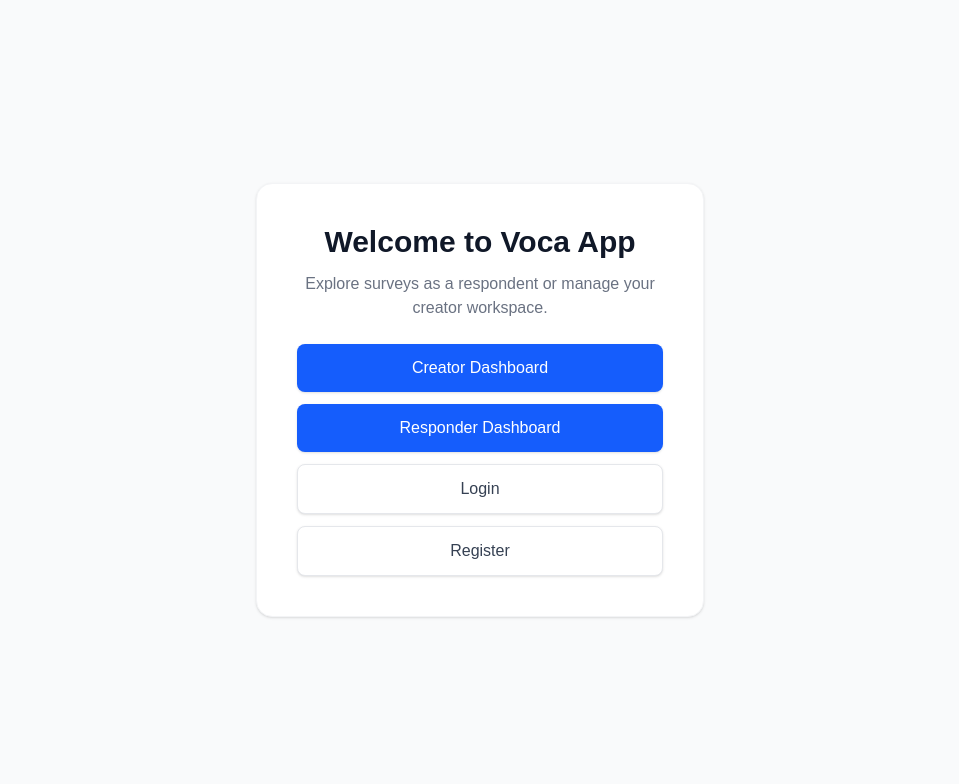
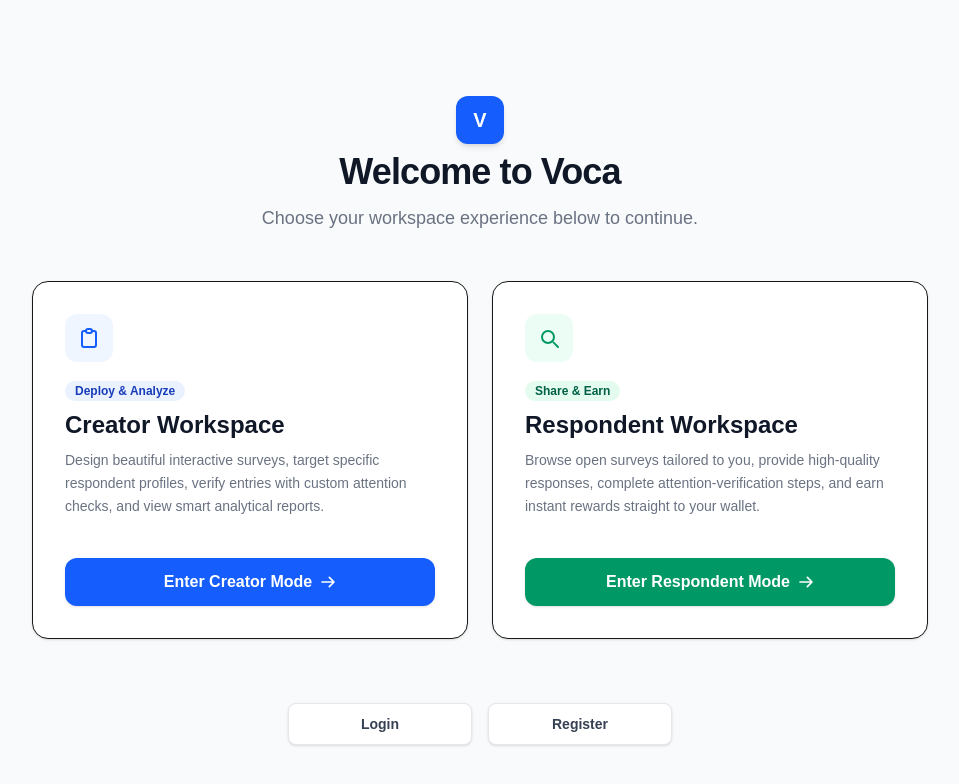
Before and after one commit to Murito-01/voca-app, a Next.js app: page / in a window 1280 px wide. Shown: the top 784 px of the page, without its empty margins (160-1119 px from the left). Built offline with nearby package versions, Linux system fonts and the light colour scheme; no server answers.

Commit message:
feat: implement auto-redirect to workspaces based on stored preferences and update landing page UI

```diff
--- a/src/app/page.tsx
+++ b/src/app/page.tsx
@@ -2,6 +2,7 @@
 
 import Link from "next/link";
 import { useEffect, useState } from "react";
+import { useRouter } from "next/navigation";
 import { supabase } from "@/lib/supabase";
 import LogoutButton from "@/components/ui/LogoutButton";
 import { User } from "@supabase/supabase-js";
@@ -9,69 +10,172 @@ import { User } from "@supabase/supabase-js";
 export default function Home() {
   const [user, setUser] = useState<User | null>(null);
   const [loading, setLoading] = useState(true);
+  const [isRedirecting, setIsRedirecting] = useState(false);
+  const router = useRouter();
 
   useEffect(() => {
-    // Get initial user
-    const getUser = async () => {
+    const checkUser = async () => {
       const { data: { user } } = await supabase.auth.getUser();
       setUser(user);
+
+      if (user) {
+        const lastWorkspace = localStorage.getItem('lastWorkspace');
+        if (lastWorkspace === 'creator') {
+          setIsRedirecting(true);
+          router.push('/creator');
+          return;
+        } else if (lastWorkspace === 'responder') {
+          setIsRedirecting(true);
+          router.push('/responder');
+          return;
+        }
+      }
       setLoading(false);
     };
 
-    getUser();
+    checkUser();
 
-    // Listen for changes
+    // Listen for auth state changes
     const { data: { subscription } } = supabase.auth.onAuthStateChange((_event, session) => {
       setUser(session?.user ?? null);
+      if (session?.user) {
+        const lastWorkspace = localStorage.getItem('lastWorkspace');
+        if (lastWorkspace === 'creator') {
+          setIsRedirecting(true);
+          router.push('/creator');
+        } else if (lastWorkspace === 'responder') {
+          setIsRedirecting(true);
+          router.push('/responder');
+        }
+      }
     });
 
     return () => subscription.unsubscribe();
-  }, []);
+  }, [router]);
+
+  // Loading or redirecting state
+  if (loading || isRedirecting) {
+    return (
+      <main className="flex min-h-screen flex-col items-center justify-center bg-gray-50">
+        <div className="flex flex-col items-center gap-4">
+          <div className="h-16 w-16 rounded-2xl bg-blue-600 flex items-center justify-center text-white text-3xl font-black shadow-lg animate-pulse">
+            V
+          </div>
+          <div className="flex items-center gap-1.5 mt-2">
+            <div className="h-2.5 w-2.5 rounded-full bg-blue-600 animate-bounce" style={{ animationDelay: '0ms' }} />
+            <div className="h-2.5 w-2.5 rounded-full bg-blue-600 animate-bounce" style={{ animationDelay: '150ms' }} />
+            <div className="h-2.5 w-2.5 rounded-full bg-blue-600 animate-bounce" style={{ animationDelay: '300ms' }} />
+          </div>
+          <p className="text-xs font-bold text-gray-400 tracking-widest uppercase mt-2">Preparing Workspace</p>
+        </div>
+      </main>
+    );
+  }
 
   return (
-    <main className="flex min-h-screen flex-col items-center justify-center p-24 bg-gray-50">
-      <div className="bg-white p-10 rounded-2xl shadow-sm border border-gray-100 flex flex-col items-center gap-6 max-w-md text-center">
-        <div>
-          <h1 className="text-3xl font-bold text-gray-900 mb-3">Welcome to Voca App</h1>
-          {user && <p className="text-sm text-blue-600 font-medium mb-2">Logged in as {user.email}</p>}
-          <p className="text-gray-500 text-base">Explore surveys as a respondent or manage your creator workspace.</p>
+    <main className="flex min-h-screen flex-col items-center justify-center p-6 md:p-24 bg-gray-50">
+      <div className="w-full max-w-4xl flex flex-col items-center gap-8 md:gap-12">
+        {/* Welcome Header */}
+        <div className="text-center space-y-3 max-w-xl">
+          <div className="h-12 w-12 rounded-xl bg-blue-600 mx-auto flex items-center justify-center text-white text-xl font-black shadow-md mb-2">
+            V
+          </div>
+          <h1 className="text-4xl font-extrabold text-gray-900 tracking-tight">Welcome to Voca</h1>
+          {user && (
+            <div className="inline-flex items-center gap-2 rounded-full bg-blue-50 px-3 py-1 text-xs font-semibold text-blue-700">
+              <span className="h-1.5 w-1.5 rounded-full bg-blue-600 animate-ping" />
+              Logged in as {user.email}
+            </div>
+          )}
+          <p className="text-gray-500 text-lg leading-relaxed">
+            Choose your workspace experience below to continue.
+          </p>
         </div>
 
-        <div className="flex flex-col gap-3 w-full">
-          <Link href="/creator"
-            className="px-6 py-3 bg-blue-600 text-white font-medium rounded-lg hover:bg-blue-700 transition-colors shadow-sm hover:shadow-md active:scale-95 w-full"
+        {/* Visual Cards Grid */}
+        <div className="grid grid-cols-1 md:grid-cols-2 gap-6 w-full">
+          {/* Creator Card */}
+          <div className="group bg-white p-8 rounded-2xl border border-gray-150 shadow-sm hover:shadow-xl hover:-translate-y-1 transition-all duration-300 flex flex-col justify-between gap-6">
+            <div className="space-y-4">
+              <div className="inline-flex h-12 w-12 items-center justify-center rounded-xl bg-blue-50 text-blue-600 transition-colors group-hover:bg-blue-600 group-hover:text-white">
+                <svg xmlns="http://www.w3.org/2000/svg" className="h-6 w-6" fill="none" viewBox="0 0 24 24" stroke="currentColor" strokeWidth={2}>
+                  <path strokeLinecap="round" strokeLinejoin="round" d="M9 5H7a2 2 0 00-2 2v12a2 2 0 002 2h10a2 2 0 002-2V7a2 2 0 00-2-2h-2M9 5a2 2 0 002 2h2a2 2 0 002-2M9 5a2 2 0 012-2h2a2 2 0 012 2" />
+                </svg>
+              </div>
+              <div>
+                <span className="inline-flex items-center rounded-full bg-blue-100/60 px-2.5 py-0.5 text-xs font-semibold text-blue-800 mb-2">
+                  Deploy & Analyze
+                </span>
+                <h2 className="text-2xl font-bold text-gray-900 group-hover:text-blue-600 transition-colors">Creator Workspace</h2>
+                <p className="text-gray-500 text-sm mt-2 leading-relaxed">
+                  Design beautiful interactive surveys, target specific respondent profiles, verify entries with custom attention checks, and view smart analytical reports.
+                </p>
+              </div>
+            </div>
+
+            <Link
+              href="/creator"
+              className="mt-4 flex items-center justify-center gap-2 w-full py-3 bg-blue-600 text-white font-bold rounded-xl hover:bg-blue-700 transition-all shadow-sm hover:shadow-md active:scale-[0.98]"
             >
-            Creator Dashboard
+              Enter Creator Mode
+              <svg xmlns="http://www.w3.org/2000/svg" className="h-4 w-4" fill="none" viewBox="0 0 24 24" stroke="currentColor" strokeWidth={2.5}>
+                <path strokeLinecap="round" strokeLinejoin="round" d="M14 5l7 7m0 0l-7 7m7-7H3" />
+              </svg>
             </Link>
+          </div>
 
-          <Link href="/responder"
-            className="px-6 py-3 bg-blue-600 text-white font-medium rounded-lg hover:bg-blue-700 transition-colors shadow-sm hover:shadow-md active:scale-95 w-full"
+          {/* Respondent Card */}
+          <div className="group bg-white p-8 rounded-2xl border border-gray-150 shadow-sm hover:shadow-xl hover:-translate-y-1 transition-all duration-300 flex flex-col justify-between gap-6">
+            <div className="space-y-4">
+              <div className="inline-flex h-12 w-12 items-center justify-center rounded-xl bg-emerald-50 text-emerald-600 transition-colors group-hover:bg-emerald-600 group-hover:text-white">
+                <svg xmlns="http://www.w3.org/2000/svg" className="h-6 w-6" fill="none" viewBox="0 0 24 24" stroke="currentColor" strokeWidth={2}>
+                  <path strokeLinecap="round" strokeLinejoin="round" d="M21 21l-4.35-4.35M17 11A6 6 0 115 11a6 6 0 0112 0z" />
+                </svg>
+              </div>
+              <div>
+                <span className="inline-flex items-center rounded-full bg-emerald-100/60 px-2.5 py-0.5 text-xs font-semibold text-emerald-800 mb-2">
+                  Share & Earn
+                </span>
+                <h2 className="text-2xl font-bold text-gray-900 group-hover:text-emerald-600 transition-colors">Respondent Workspace</h2>
+                <p className="text-gray-500 text-sm mt-2 leading-relaxed">
+                  Browse open surveys tailored to you, provide high-quality responses, complete attention-verification steps, and earn instant rewards straight to your wallet.
+                </p>
+              </div>
+            </div>
+
+            <Link
+              href="/responder"
+              className="mt-4 flex items-center justify-center gap-2 w-full py-3 bg-emerald-600 text-white font-bold rounded-xl hover:bg-emerald-700 transition-all shadow-sm hover:shadow-md active:scale-[0.98]"
             >
-            Responder Dashboard
+              Enter Respondent Mode
+              <svg xmlns="http://www.w3.org/2000/svg" className="h-4 w-4" fill="none" viewBox="0 0 24 24" stroke="currentColor" strokeWidth={2.5}>
+                <path strokeLinecap="round" strokeLinejoin="round" d="M14 5l7 7m0 0l-7 7m7-7H3" />
+              </svg>
             </Link>
+          </div>
+        </div>
 
-          {!loading && (
-            <>
+        {/* Global Authenticator Footer Actions */}
+        <div className="flex flex-col items-center gap-4 w-full max-w-sm mt-4">
           {!user ? (
-                <>
+            <div className="flex gap-4 w-full">
               <Link
                 href="/login"
-                    className="px-6 py-3 bg-white text-gray-700 font-medium rounded-lg border border-gray-200 hover:bg-gray-50 transition-colors shadow-sm hover:shadow-md active:scale-95 w-full"
+                className="flex-1 text-center py-2.5 bg-white text-gray-700 font-bold rounded-lg border border-gray-200 hover:bg-gray-50 transition-colors shadow-sm active:scale-[0.98] text-sm"
               >
                 Login
               </Link>
-
               <Link
                 href="/register"
-                    className="px-6 py-3 bg-white text-gray-700 font-medium rounded-lg border border-gray-200 hover:bg-gray-50 transition-colors shadow-sm hover:shadow-md active:scale-95 w-full"
+                className="flex-1 text-center py-2.5 bg-white text-gray-700 font-bold rounded-lg border border-gray-200 hover:bg-gray-50 transition-colors shadow-sm active:scale-[0.98] text-sm"
               >
                 Register
               </Link>
-                </>
+            </div>
           ) : (
+            <div className="w-full flex justify-center border-t border-gray-200/80 pt-6">
               <LogoutButton />
-              )}
-            </>
+            </div>
           )}
         </div>
       </div>
--- a/src/components/ui/Sidebar.tsx
+++ b/src/components/ui/Sidebar.tsx
@@ -43,12 +43,6 @@ export default function Sidebar({ navItems, basePath }: SidebarProps) {
         ))}
       </nav>
 
-      <Link
-        href="/"
-        className="mt-6 inline-flex text-sm font-medium text-blue-600 hover:underline"
-      >
-        Back to Home
-      </Link>
     </aside>
   )
 }
--- a/src/components/ui/TopBar.tsx
+++ b/src/components/ui/TopBar.tsx
@@ -1,4 +1,8 @@
 'use client'
+
+import { usePathname, useRouter } from 'next/navigation'
+import { useEffect } from 'react'
+import Link from 'next/link'
 
 function formatCurrency(value: number) {
   return new Intl.NumberFormat('id-ID', {
@@ -9,16 +13,69 @@ function formatCurrency(value: number) {
 }
 
 export default function TopBar({ walletBalance }: { walletBalance: number | null }) {
+  const pathname = usePathname()
+  const router = useRouter()
+
+  const isCreator = pathname?.startsWith('/creator')
+  const isResponder = pathname?.startsWith('/responder')
+
+  // Cache user's active workspace preference in localStorage
+  useEffect(() => {
+    if (isCreator) {
+      localStorage.setItem('lastWorkspace', 'creator')
+    } else if (isResponder) {
+      localStorage.setItem('lastWorkspace', 'responder')
+    }
+  }, [isCreator, isResponder])
+
   return (
     <header className="sticky top-0 z-20 flex min-h-16 items-center gap-3 border-b border-gray-200 bg-white px-4 shadow-sm sm:gap-4 md:px-6">
-      <div className="h-9 w-9 shrink-0 rounded border border-gray-300 bg-white sm:h-10 sm:w-10" aria-label="Logo placeholder" />
-      <p className="min-w-0 text-lg font-bold text-gray-900 sm:text-xl">Voca</p>
+      <Link href="/" className="flex items-center gap-2 hover:opacity-85 transition-opacity">
+        <div className="h-9 w-9 shrink-0 rounded border border-gray-300 bg-blue-600 sm:h-10 sm:w-10 flex items-center justify-center text-white font-black" aria-label="Logo">
+          V
+        </div>
+        <span className="min-w-0 text-lg font-bold text-gray-900 sm:text-xl hidden xs:inline">Voca</span>
+      </Link>
 
-      <div className="ml-auto max-w-[52vw] truncate whitespace-nowrap rounded border border-gray-300 bg-white px-3 py-2 text-xs font-semibold text-gray-900 sm:max-w-none sm:px-4 sm:text-sm">
-        Balance: {walletBalance === null ? '-' : formatCurrency(walletBalance)}
+      {/* Segmented Workspace Switcher */}
+      <div className="relative flex items-center rounded-full bg-gray-100 p-0.5 border border-gray-200/80 ml-2 sm:ml-4">
+        {/* Active capsule slider */}
+        <div
+          className={`absolute top-0.5 bottom-0.5 rounded-full transition-all duration-300 ease-out shadow-sm ${
+            isCreator
+              ? 'left-0.5 w-[calc(50%-1px)] bg-blue-600'
+              : 'left-[calc(50%-0.5px)] w-[calc(50%-1px)] bg-emerald-600'
+          }`}
+        />
+
+        <button
+          onClick={() => router.push('/creator')}
+          className={`relative z-10 w-20 sm:w-24 text-center rounded-full py-1 text-xs sm:text-sm font-bold transition-colors duration-200 select-none cursor-pointer ${
+            isCreator ? 'text-white' : 'text-gray-500 hover:text-gray-800'
+          }`}
+        >
+          Creator
+        </button>
+
+        <button
+          onClick={() => router.push('/responder')}
+          className={`relative z-10 w-20 sm:w-24 text-center rounded-full py-1 text-xs sm:text-sm font-bold transition-colors duration-200 select-none cursor-pointer ${
+            isResponder ? 'text-white' : 'text-gray-500 hover:text-gray-800'
+          }`}
+        >
+          Respondent
+        </button>
       </div>
 
-      <div className="h-9 w-9 shrink-0 rounded-full border border-gray-300 bg-white sm:h-10 sm:w-10" aria-label="Profile placeholder" />
+      <div className="ml-auto flex items-center gap-2 sm:gap-3">
+        <div className="max-w-[35vw] truncate whitespace-nowrap rounded border border-gray-300 bg-white px-3 py-1.5 text-xs font-semibold text-gray-900 sm:max-w-none sm:px-4 sm:text-sm">
+          Balance: {walletBalance === null ? '-' : formatCurrency(walletBalance)}
+        </div>
+
+        <div className="h-9 w-9 shrink-0 rounded-full border border-gray-300 bg-gray-100 sm:h-10 sm:w-10 flex items-center justify-center text-xs font-bold text-gray-600" aria-label="Profile placeholder">
+          U
+        </div>
+      </div>
     </header>
   )
 }
```
Lines whose indentation alone changed are shown as unchanged.
